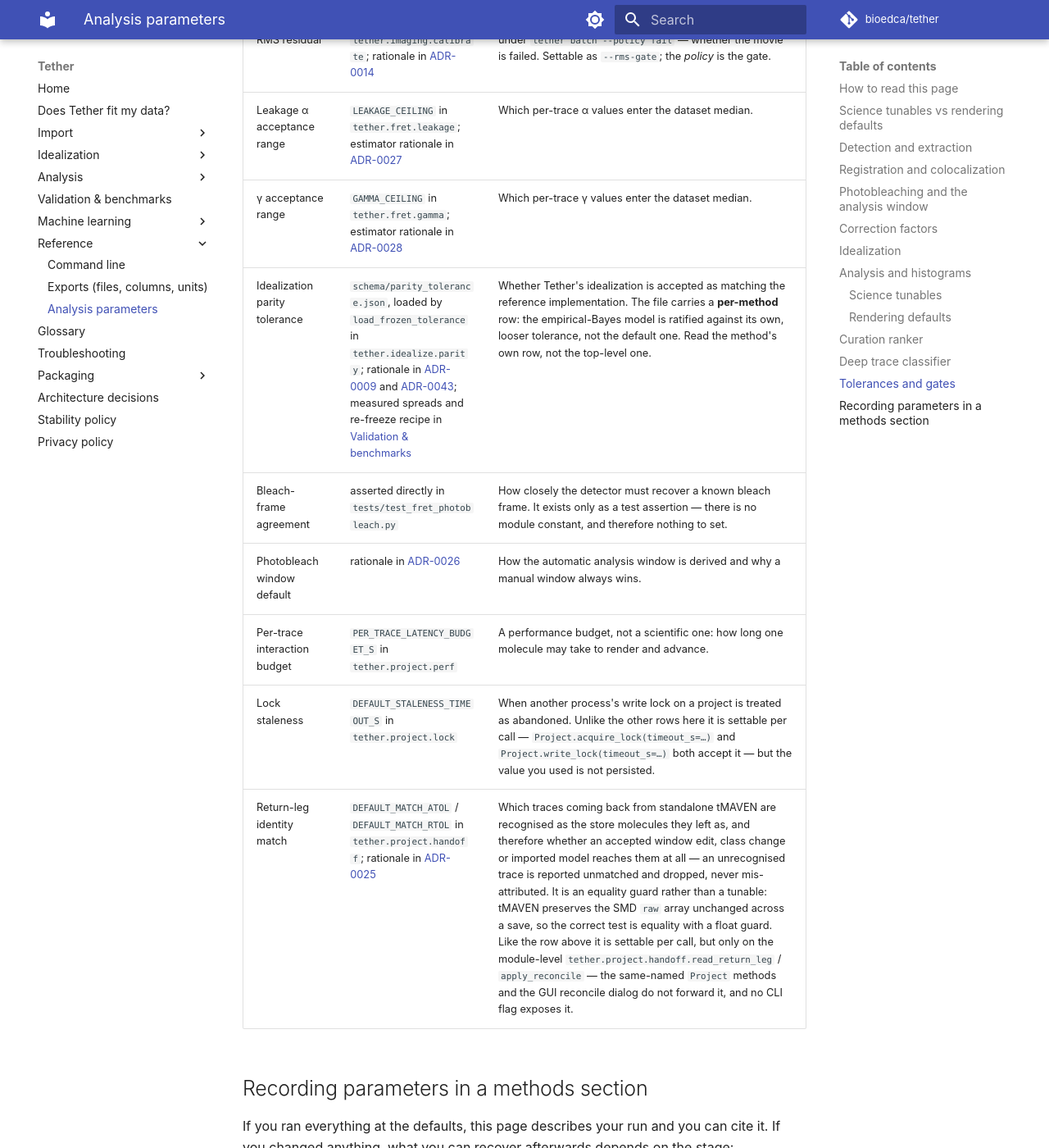
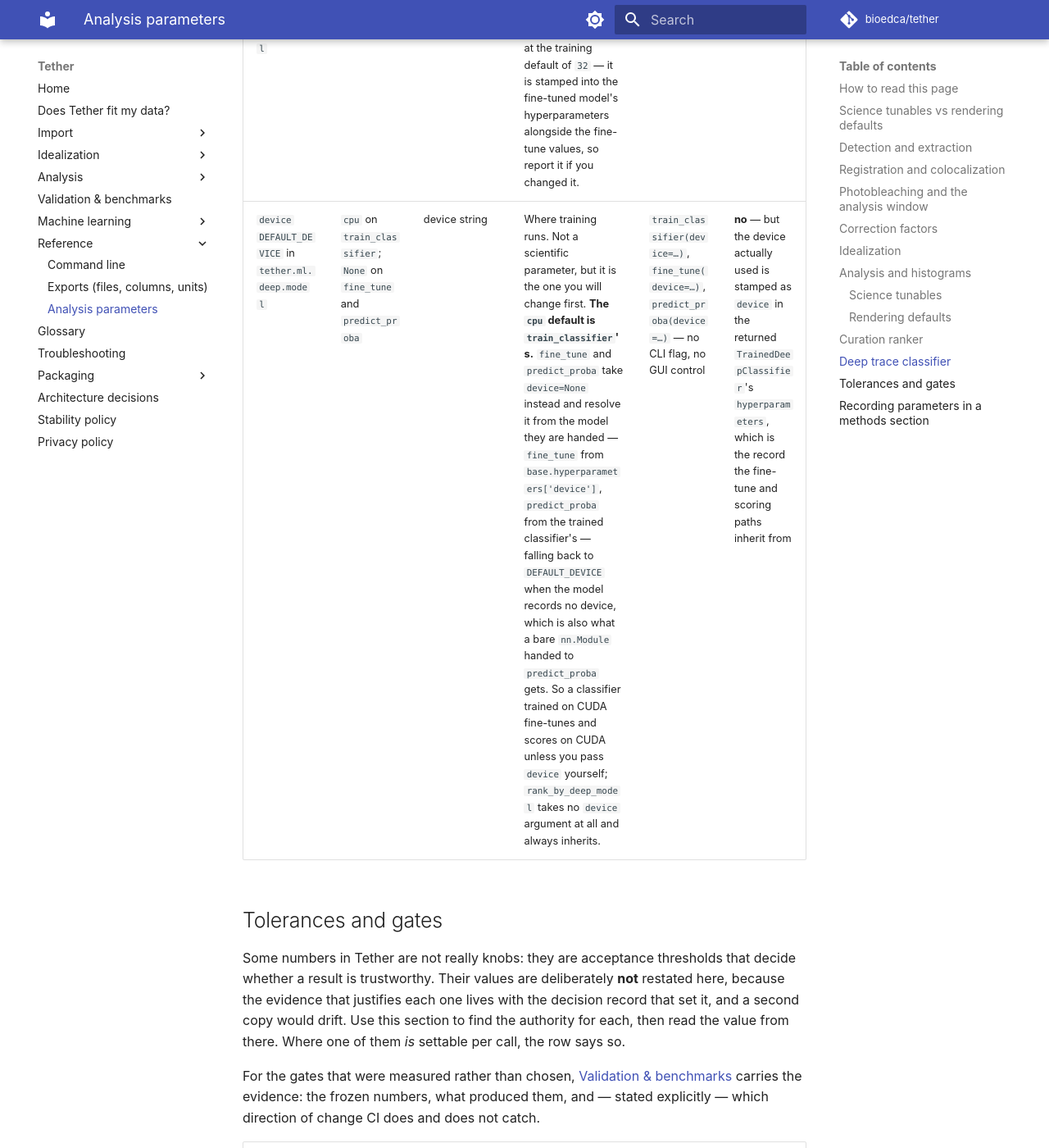
Before and after one commit to bioedca/tether, an MkDocs documentation site: the page built from docs/reference/parameters.md, in a window 1280 px wide and 1400 px high, scrolled down 56587 px. Shown: the whole window at 82% size. Built offline with MkDocs 1.6.1 and Material for MkDocs 9.7.7, drawn with Linux system fonts in a browser that asks for light colours; comment, search, counter and statistics services are not loaded; the version menu is left out; some of the changed text lies outside the part shown.

Commit message:
docs(reference): scope two over-broad claims to the surfaces that hold them
The ranker hyper-parameter rows said the values were "recorded in the
portable model artifact's manifest.json", but neither surface those rows
name writes one: train_quality_ranker returns an in-memory QualityRanker
(src/tether/ml/gbranker.py:239) and ranker_prequential_uplift is read-only
and persists no model (src/tether/project/prequential.py:118). The manifest
is written only by save_model on the train_portable_model /
warm_start_retrain path (src/tether/ml/persistence.py:212, 349), so the cell
made a non-default hyperparams look recoverable when it is not. Narrowed the
cell and the matching methods-section bullet.

The deep device row printed a cpu default while describing "where training
runs", but fine_tune and predict_proba take device=None and resolve it from
the model they are handed (src/tether/ml/deep/model.py:263, 335), so a
classifier trained on CUDA fine-tunes and scores on CUDA. Scoped the cpu
default to train_classifier and stated the inheritance.

```diff
--- a/docs/reference/parameters.md
+++ b/docs/reference/parameters.md
@@ -284,13 +284,13 @@
 | --- | --- | --- | --- | --- | --- |
 | `intensity_quantity` / `include_rejected`<br>`compute_features` in `tether.project.features` | `corrected`, `True` | enum `corrected`/`raw`, boolean | Which trace layer the cached `/features/table` is computed on, and which molecules get a row in it. The ranker is trained and scored on that table (`ranking_dataset` reads it), so both settings propagate into every ranking: changing the layer changes all seven trace-derived features, and a molecule with no row cannot be ranked at all. The two spatial features (`neighbor_distance`, `aperture_overlap`) are computed from `/molecules` coordinates and are unaffected by the layer. **`include_rejected` defaults the opposite way here to everywhere else on this page**: feature generation keeps rejected molecules by design, because a reject is the ranker's negative training label, whereas the `tether.analysis` population functions exclude them. Recompute the table after a re-extraction or a recalibration — it is a derived cache, not a record. | `compute_features(intensity_quantity=…, include_rejected=…)` — no CLI flag, no GUI control | `intensity_quantity` **yes**, as the `/features/table` attribute of the same name; `include_rejected` **no** |
 | `w0`<br>`DEFAULT_SEED_WEIGHT` in `tether.ml.weighting` | `0.3` | relative weight | Weight of a provisional seed label relative to a human one, which is fixed at `1.0`. Seed weight decays as human labels accumulate, so the model leans on the seed only while you have labelled little. Raising it makes a cold-start model trust its own priors longer; lowering it makes early rankings closer to random until you have labelled enough. | `train_ranker(w0=…)`, `recompute_label_weights(w0=…)` — no CLI flag, no GUI control | depends on the surface. `train_ranker` is read-only: it derives the decayed weights in memory for the fit and writes nothing, so a non-default `w0` training run leaves no trace in the project. `recompute_label_weights` is the store-mutating one — it rewrites the resulting per-label `weight` values into `/labels/table`. Even then `w0` itself is **not** stamped |
-| `learning_rate`<br>`RankerHyperparams` in `tether.ml.gbranker` | `0.1` | dimensionless | Gradient-boosting shrinkage. Lower learns more slowly and needs more iterations; higher can overfit a small label set. | `train_quality_ranker(hyperparams=…)`, `ranker_prequential_uplift(hyperparams=…)` — no CLI flag, no GUI control | **no** — recorded in the portable model artifact's `manifest.json` |
-| `max_iter`<br>`RankerHyperparams` in `tether.ml.gbranker` | `100` | boosting iterations | Number of trees. More capacity, more overfitting risk on the modest label sets this ranker is built for. | as above | **no** — model `manifest.json` |
-| `max_leaf_nodes`<br>`RankerHyperparams` in `tether.ml.gbranker` | `15` | leaves per tree | Tree capacity, deliberately below the library default because a curator's label set is small. Raising it lets the model carve finer distinctions and memorise noise. | as above | **no** — model `manifest.json` |
-| `min_samples_leaf`<br>`RankerHyperparams` in `tether.ml.gbranker` | `5` | labelled molecules | Minimum labels behind any leaf, again lowered from the library default so the model can split on modest label sets. Raising it makes the model refuse to split until you have labelled more. | as above | **no** — model `manifest.json` |
-| `l2_regularization`<br>`RankerHyperparams` in `tether.ml.gbranker` | `1.0` | dimensionless | Guards against overfitting a small sample. | as above | **no** — model `manifest.json` |
-| `early_stopping`<br>`RankerHyperparams` in `tether.ml.gbranker` | `False` | boolean | Off by design: enabling it would carve an internal validation split out of an already small label set and make the fit depend on that split. | as above | **no** — model `manifest.json` |
-| `random_state`<br>`RankerHyperparams` in `tether.ml.gbranker` | `0` | seed | Fixes the histogram-binning subsample so a ranking is reproducible. | as above | **no** — model `manifest.json` |
+| `learning_rate`<br>`RankerHyperparams` in `tether.ml.gbranker` | `0.1` | dimensionless | Gradient-boosting shrinkage. Lower learns more slowly and needs more iterations; higher can overfit a small label set. | `train_quality_ranker(hyperparams=…)`, `ranker_prequential_uplift(hyperparams=…)` — no CLI flag, no GUI control | **no**, and neither surface named to the left writes the value anywhere else: `train_quality_ranker` returns an in-memory `QualityRanker`, and `ranker_prequential_uplift` is read-only and persists no model. A `manifest.json` carrying the hyper-parameters exists only on the separate portable-model path — `train_portable_model` or `warm_start_retrain` in `tether.ml.persistence`, written out by `save_model` — so unless you took that path, a non-default `hyperparams` is recoverable only from your own notes |
+| `max_iter`<br>`RankerHyperparams` in `tether.ml.gbranker` | `100` | boosting iterations | Number of trees. More capacity, more overfitting risk on the modest label sets this ranker is built for. | as above | **no** — as above |
+| `max_leaf_nodes`<br>`RankerHyperparams` in `tether.ml.gbranker` | `15` | leaves per tree | Tree capacity, deliberately below the library default because a curator's label set is small. Raising it lets the model carve finer distinctions and memorise noise. | as above | **no** — as above |
+| `min_samples_leaf`<br>`RankerHyperparams` in `tether.ml.gbranker` | `5` | labelled molecules | Minimum labels behind any leaf, again lowered from the library default so the model can split on modest label sets. Raising it makes the model refuse to split until you have labelled more. | as above | **no** — as above |
+| `l2_regularization`<br>`RankerHyperparams` in `tether.ml.gbranker` | `1.0` | dimensionless | Guards against overfitting a small sample. | as above | **no** — as above |
+| `early_stopping`<br>`RankerHyperparams` in `tether.ml.gbranker` | `False` | boolean | Off by design: enabling it would carve an internal validation split out of an already small label set and make the fit depend on that split. | as above | **no** — as above |
+| `random_state`<br>`RankerHyperparams` in `tether.ml.gbranker` | `0` | seed | Fixes the histogram-binning subsample so a ranking is reproducible. | as above | **no** — as above |
 | `alpha` (drift advisory)<br>`DEFAULT_DRIFT_ALPHA` in `tether.ml.drift` | `0.05` | family-wise probability | Family-wise significance for the per-feature two-sample test that warns when a model trained on one condition is being applied to a visibly different one. It is Bonferroni-corrected across the features actually tested, and the report is **advisory** — nothing is blocked. Raising it produces more warnings. | `cross_condition_drift(alpha=…)` — no CLI flag, no GUI control | **no** |
 | `ship_bar_pts`<br>`DEFAULT_SHIP_BAR_PTS` in `tether.ml.prequential` | `10.0` | percentage points of precision-at-k | The uplift over file order, median across videos, at which the prequential evaluation calls the ranker worth using. It is a reporting threshold on an evaluation, not something that changes a ranking. | `ranker_prequential_uplift(ship_bar_pts=…)` — no CLI flag, no GUI control | **no** |
 
@@ -312,7 +312,7 @@
 | training `seed`<br>`DEFAULT_SPLIT_SEED` in `tether.ml.deep.dataset`, reused as the signature default of `train_classifier` and `fine_tune` in `tether.ml.deep.model` | `0` | seed | The training RNG — the same constant as the split seed two rows up, but a different job. It is passed to `torch.manual_seed` before the weights are initialised and it seeds the `DataLoader` shuffle generator, so two runs that differ only in `seed` produce **different trained classifiers** and different per-trace scores. Report the seed you trained at. The source claims determinism for a fixed seed **on CPU**; a CUDA run is not promised to be bit-reproducible. | `train_classifier(seed=…)`, `fine_tune(seed=…)` — no CLI flag, no GUI control | **no** — stamped as `seed` in the returned `TrainedDeepClassifier`'s `hyperparameters` |
 | `num_conv_layers` / `conv_channels` / `kernel_size` / `lstm_hidden` / `bidirectional` / `dropout`<br>`DEFAULT_NUM_CONV_LAYERS`, `DEFAULT_CONV_CHANNELS`, `DEFAULT_KERNEL_SIZE`, `DEFAULT_LSTM_HIDDEN`, `DEFAULT_BIDIRECTIONAL`, `DEFAULT_DROPOUT` in `tether.ml.deep.model` | `2`, `32`, `5`, `32`, `True`, `0.0` | layers, channels, frames, units, boolean, probability | Network shape. Larger capacity fits more complex trace morphologies and overfits sooner; dropout above zero trades training fit for generalisation. | `train_classifier(…)` — no CLI flag, no GUI control | **no** |
 | fine-tuning `epochs` / `learning_rate` / `freeze_conv`<br>`DEFAULT_FINE_TUNE_EPOCHS`, `DEFAULT_FINE_TUNE_LEARNING_RATE`, `DEFAULT_FREEZE_CONV` in `tether.ml.deep.model` | `10`, `0.0001`, `False` | epochs, dimensionless, boolean | Transfer of a trained model to a new condition. The low fine-tuning rate is what keeps the transferred model from forgetting the source condition; freezing the convolutional stack restricts adaptation to the recurrent head, which helps when the new condition has very few labels. `fine_tune` also takes `batch_size`, at the training default of `32` — it is stamped into the fine-tuned model's hyperparameters alongside the fine-tune values, so report it if you changed it. | `fine_tune(…)` — no CLI flag, no GUI control | **no** |
-| `device`<br>`DEFAULT_DEVICE` in `tether.ml.deep.model` | `cpu` | device string | Where training runs. Not a scientific parameter, but it is the one you will change first. | `train_classifier(device=…)` — no CLI flag, no GUI control | **no** |
+| `device`<br>`DEFAULT_DEVICE` in `tether.ml.deep.model` | `cpu` on `train_classifier`; `None` on `fine_tune` and `predict_proba` | device string | Where training runs. Not a scientific parameter, but it is the one you will change first. **The `cpu` default is `train_classifier`'s.** `fine_tune` and `predict_proba` take `device=None` instead and resolve it from the model they are handed — `fine_tune` from `base.hyperparameters['device']`, `predict_proba` from the trained classifier's — falling back to `DEFAULT_DEVICE` when the model records no device, which is also what a bare `nn.Module` handed to `predict_proba` gets. So a classifier trained on CUDA fine-tunes and scores on CUDA unless you pass `device` yourself; `rank_by_deep_model` takes no `device` argument at all and always inherits. | `train_classifier(device=…)`, `fine_tune(device=…)`, `predict_proba(device=…)` — no CLI flag, no GUI control | **no** — but the device actually used is stamped as `device` in the returned `TrainedDeepClassifier`'s `hyperparameters`, which is the record the fine-tune and scoring paths inherit from |
 
 ## Tolerances and gates
 
@@ -386,5 +386,10 @@
   computed on `corrected`, and nothing in the project file records which you used.
 - **Curation ranking** — the trace layer the cached feature table was built on *is* recoverable,
   as the `intensity_quantity` attribute of `/features/table`. Whether rejected molecules were
-  featured is not, and neither are the ranker's own hyper-parameters — those live in the
-  portable model artifact's `manifest.json`, not in the project.
+  featured is not, and neither are the ranker's own hyper-parameters. They are written down only
+  if you took the separate portable-model path — `train_portable_model` or `warm_start_retrain`,
+  saved with `save_model` — which stamps them into the artifact's `manifest.json`. The two
+  surfaces that accept a `hyperparams` override, `train_quality_ranker` and
+  `ranker_prequential_uplift`, produce no artifact at all, and the project-level `train_ranker`
+  takes no override and always fits at `DEFAULT_HYPERPARAMS`. So a non-default hyper-parameter
+  outside the portable-model path has to be stated in your methods section.
```
